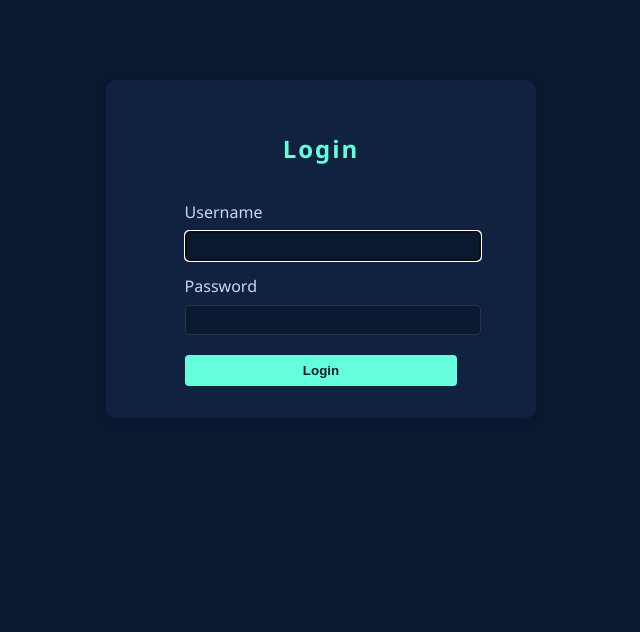
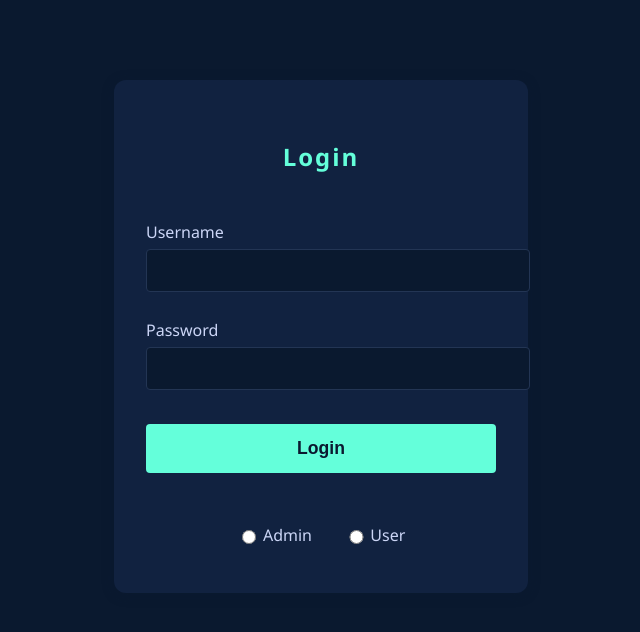
Before and after one commit to Brandon-Niles/Software-Agile-Assignment, a Django app: page / in a window 1280 px wide. Shown: the top 632 px of the page, without its empty margins (319-959 px from the left). Run offline with Django 5.2, Linux system fonts and the light colour scheme.

Commit message:
SEA-09 updating login page with role selects for the user.

```diff
--- a/task-management-app/main/templates/main/login.html
+++ b/task-management-app/main/templates/main/login.html
@@ -1,7 +1,7 @@
 <!DOCTYPE html>
 <html>
 <head>
-    <title>Login - Task Management System</title>
+    <title>System Task Login</title>
     <style>
         body {
             background: #0a192f;
@@ -12,46 +12,46 @@
         }
         .login-container {
             background: #112240;
-            padding: 2em 2.5em;
-            border-radius: 10px;
-            width: 90%;
             max-width: 350px;
             margin: 5em auto 0 auto;
-            box-shadow: 0 2px 8px rgba(10,25,47,0.4);
-            display: flex;
-            flex-direction: column;
-            align-items: center;
+            border-radius: 12px;
+            box-shadow: 0 2px 12px rgba(10,25,47,0.4);
+            padding: 2.5em 2em 2em 2em;
         }
         h2 {
             color: #64ffda;
-            margin-bottom: 1.5em;
+            margin-bottom: 2em;
             letter-spacing: 2px;
+            text-align: center;
         }
         label {
             color: #ccd6f6;
             font-weight: 500;
             display: block;
-            margin-bottom: 0.5em;
+            margin-bottom: 0.4em;
+            margin-top: 1.2em;
         }
         input[type="text"], input[type="password"] {
             background: #0a192f;
             color: #ccd6f6;
             border: 1px solid #233554;
             border-radius: 4px;
-            padding: 0.5em 0.8em;
+            padding: 0.7em 1em;
             width: 100%;
-            margin-bottom: 1em;
+            margin-bottom: 0.5em;
+            font-size: 1em;
         }
         button {
             background: #64ffda;
             color: #0a192f;
             border: none;
             border-radius: 4px;
-            padding: 0.6em 1.2em;
+            padding: 0.8em 1.2em;
             font-weight: 600;
             cursor: pointer;
             width: 100%;
-            margin-top: 0.5em;
+            margin-top: 1.5em;
+            font-size: 1.1em;
             transition: background 0.2s;
         }
         .error {
@@ -59,7 +59,47 @@
             margin-bottom: 1em;
             text-align: center;
         }
+        .role-radio-group {
+            display: flex;
+            justify-content: center;
+            gap: 2em;
+            margin-top: 2em;
+            margin-bottom: 0.5em;
+        }
+        .role-radio-label {
+            display: flex;
+            align-items: center;
+            font-size: 1em;
+            color: #ccd6f6;
+            cursor: pointer;
+        }
+        .role-radio-label input[type="radio"] {
+            accent-color: #64ffda;
+            width: 1.1em;
+            height: 1.1em;
+            margin-right: 0.5em;
+        }
     </style>
+    <script>
+        function setUsernameFromRole() {
+            var adminRadio = document.getElementById('role-admin');
+            var clientRadio = document.getElementById('role-client');
+            var usernameInput = document.getElementById('username');
+            if (adminRadio.checked) {
+                usernameInput.value = 'admin';
+                usernameInput.readOnly = true;
+            } else if (clientRadio.checked) {
+                usernameInput.value = 'client';
+                usernameInput.readOnly = true;
+            } else {
+                usernameInput.value = '';
+                usernameInput.readOnly = false;
+            }
+        }
+        window.onload = function() {
+            setUsernameFromRole();
+        }
+    </script>
 </head>
 <body>
     <div class="login-container">
@@ -70,10 +110,20 @@
         <form method="post" autocomplete="off">
             {% csrf_token %}
             <label for="username">Username</label>
-            <input type="text" id="username" name="username" required autofocus>
+            <input type="text" id="username" name="username" required>
             <label for="password">Password</label>
             <input type="password" id="password" name="password" required>
             <button type="submit">Login</button>
+            <div class="role-radio-group">
+                <label class="role-radio-label">
+                    <input type="radio" id="role-admin" name="role" value="admin" onchange="setUsernameFromRole()" {% if selected_role == 'admin' %}checked{% endif %}>
+                    Admin
+                </label>
+                <label class="role-radio-label">
+                    <input type="radio" id="role-client" name="role" value="client" onchange="setUsernameFromRole()" {% if selected_role == 'client' %}checked{% endif %}>
+                    User
+                </label>
+            </div>
         </form>
     </div>
 </body>
--- a/task-management-app/main/views.py
+++ b/task-management-app/main/views.py
@@ -37,16 +37,23 @@ def register_view(request):
 
 def login_view(request):
     error = None
-    if request.method == "POST":
-        username = request.POST.get("username")
-        password = request.POST.get("password")
+    selected_role = ''
+    if request.method == 'POST':
+        selected_role = request.POST.get('role', '')
+        username = request.POST.get('username', '')
+        password = request.POST.get('password', '')
+        # If role is selected, override username
+        if selected_role == 'admin':
+            username = 'admin'
+        elif selected_role == 'client':
+            username = 'client'
         user = authenticate(request, username=username, password=password)
-        if user:
+        if user is not None:
             login(request, user)
             return redirect('task_list')
         else:
-            error = "Invalid username or password"
-    return render(request, "main/login.html", {"error": error})
+            error = "wrong password or username"
+    return render(request, 'main/login.html', {'error': error, 'selected_role': selected_role})
 
 def logout_view(request):
     logout(request)
```
Also changed, not shown: task-management-app/db.sqlite3.
